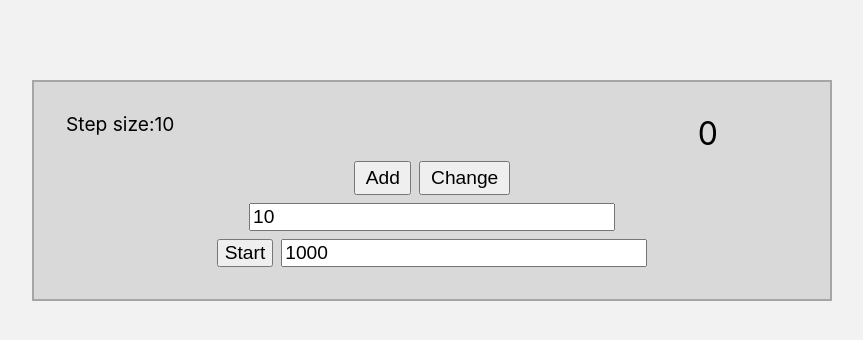
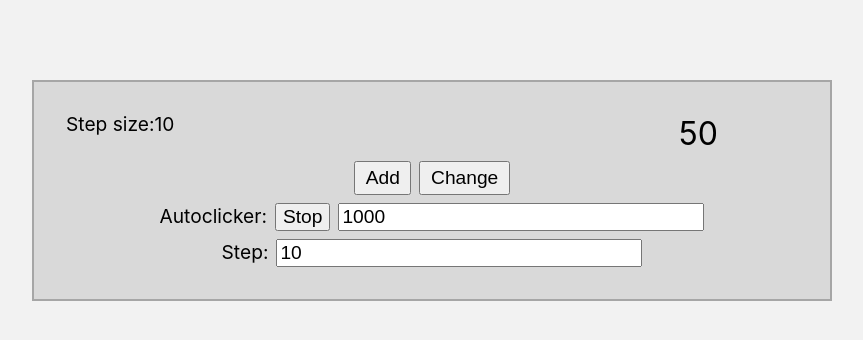
Before and after one commit to morghull/fm-practice_1811, a React (Create React App) app: page / in a window 1280 px wide. Shown: the top 340 px of the page, without its empty margins (208-1071 px from the left). Built offline with nearby package versions, Linux system fonts and the light colour scheme.

Commit message:
add autuclicker - finalize commit

```diff
--- a/src/components/Counter/AutoclickTools/AutoclickTools.module.css
+++ b/src/components/Counter/AutoclickTools/AutoclickTools.module.css
@@ -2,16 +2,20 @@
   width: 100%;
   text-align: center;
   margin-top: var(--space-between);
+}
+.label {
+  margin-right: var(--space-between);
+  font-size: 1.2rem;
+}
+.btn {
+  outline: none;
+  font-size: 1.2rem;
 }
 .input {
   width: 50%;
   outline: none;
   font-size: 1.2rem;
 }
- .btn {
-  outline: none;
-  font-size: 1.2rem;
-}
 .btn + .input {
   margin-left: var(--space-between);
 }
--- a/src/components/Counter/AutoclickTools/index.jsx
+++ b/src/components/Counter/AutoclickTools/index.jsx
@@ -1,24 +1,62 @@
 import React, { Component } from 'react';
 import styles from './AutoclickTools.module.css';
+import config from '../config';
+const { labelAutoclickerText, buttonStartText, buttonStopText } =
+  config;
 
 class AutoclickTools extends Component {
   constructor(props) {
     super(props);
     this.state = {
       timerDelay: 1000,
+      isOn: false,
     };
-    this.intervalId = null;
+    this.timeoutId = null;
   }
   onDelayChangeHandler = (event) => {
     this.setState({
       timerDelay: Number(event.target.value),
     });
   };
+  tick = () => {
+    clearTimeout(this.timeoutId);
+
+    this.timeoutId = setTimeout(() => {
+      this.props.makeStep();
+    }, this.state.timerDelay);
+  };
+  start = () => {
+    if (!this.timeoutId) {
+      this.setState({ isOn: true });
+      this.tick();
+    }
+  };
+  stop = () => {
+    this.setState({ isOn: false });
+    clearTimeout(this.timeoutId);
+    this.timeoutId = null;
+  };
+  componentDidMount() {
+    this.start();
+  }
+  componentDidUpdate() {
+    if (this.state.isOn) this.tick();
+  }
+  componentWillUnmount() {
+    clearTimeout(this.timeoutId);
+    this.timeoutId = null;
+  }
   render() {
-    const { timerDelay } = this.state;
+    const { timerDelay, isOn } = this.state;
     return (
       <div className={styles.wrapper}>
-        <button className={styles.btn}>Start</button>
+        <span className={styles.label}>{labelAutoclickerText}</span>
+        <button
+          className={styles.btn}
+          onClick={isOn ? this.stop : this.start}
+        >
+          {isOn ? buttonStopText : buttonStartText}
+        </button>
         <input
           className={styles.input}
           type="number"
--- a/src/components/Counter/Core/index.jsx
+++ b/src/components/Counter/Core/index.jsx
@@ -1,6 +1,7 @@
 import React, { Component } from 'react';
 import styles from './Core.module.css';
 import config from '../config';
+import AutoclickTools from '../AutoclickTools';
 const {
   defaultIsAdd,
   defaultStartValue,
@@ -48,6 +49,7 @@ class Core extends Component {
             {buttonChangeText}
           </button>
         </div>
+        <AutoclickTools makeStep={this.makeStep}/>
       </div>
     );
   }
--- a/src/components/Counter/Counter.module.css
+++ b/src/components/Counter/Counter.module.css
@@ -8,6 +8,7 @@
 .section {
   margin: 5rem 15rem;
   padding: 2rem 2rem;
+  min-width: 50%;
   display: flex;
   flex-flow: column nowrap;
   justify-content: center;
--- a/src/components/Counter/StepTools/StepTools.module.css
+++ b/src/components/Counter/StepTools/StepTools.module.css
@@ -2,6 +2,10 @@
   width: 100%;
   text-align: center;
   margin-top: var(--space-between);
+}
+.label {
+  margin-right: var(--space-between);
+  font-size: 1.2rem;
 }
 .input {
   width: 50%;
--- a/src/components/Counter/StepTools/index.jsx
+++ b/src/components/Counter/StepTools/index.jsx
@@ -1,7 +1,7 @@
 import React, { Component } from 'react';
 import styles from './StepTools.module.css';
 import config from '../config';
-const { minStepValue, maxStepValue } = config;
+const { minStepValue, maxStepValue, labelStepText } = config;
 
 class StepTools extends Component {
   constructor(props) {
@@ -16,6 +16,7 @@ class StepTools extends Component {
     const { step } = this.props;
     return (
       <div className={styles.wrapper}>
+        <span className={styles.label}>{labelStepText}</span>
         <input
           type="number"
           value={step}
--- a/src/components/Counter/config/index.jsx
+++ b/src/components/Counter/config/index.jsx
@@ -7,6 +7,10 @@ const config = {
   buttonAddText: 'Add',
   buttonSubText: 'Sub',
   buttonChangeText: 'Change',
+  buttonStartText: 'Start',
+  buttonStopText: 'Stop',
+  labelStepText: 'Step:',
+  labelAutoclickerText: 'Autoclicker:',
 };
 
 export default config;
--- a/src/components/Counter/index.jsx
+++ b/src/components/Counter/index.jsx
@@ -20,7 +20,6 @@ class Counter extends Component {
       <section className={styles.section}>
         <Core step={step} />
         <StepTools step={step} setStep={this.setStep} />
-        <AutoclickTools />
       </section>
     );
   }
```
Lines whose indentation alone changed are shown as unchanged.
